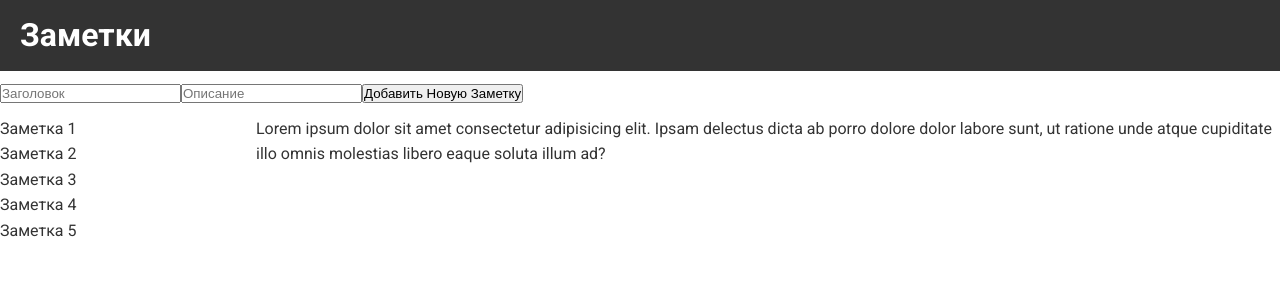
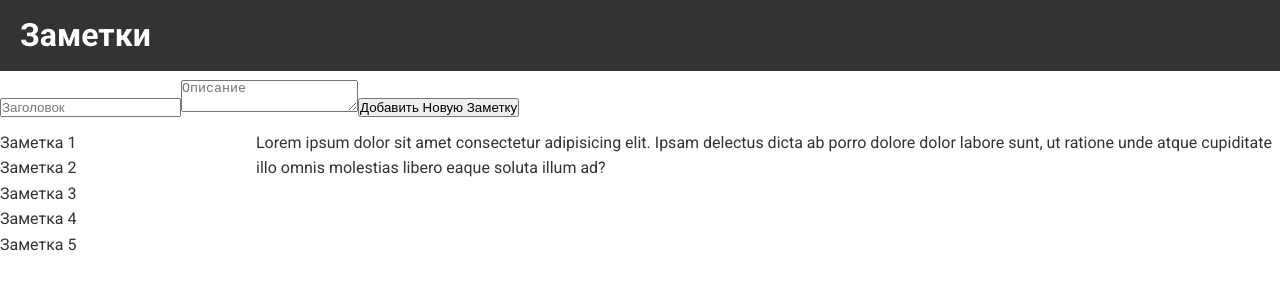
Before and after one commit to Eltach00/note-app, an Angular app: page / in a window 1280 px wide. Shown: the top 300 px of the page. Built offline with nearby package versions, Linux system fonts and the light colour scheme.

Commit message:
add and choose the new note

```diff
--- a/src/app/app.component.html
+++ b/src/app/app.component.html
@@ -1,5 +1,7 @@
 <app-header></app-header>
+
 <app-add-note (onAdd)="addNewNote($event)"></app-add-note>
+
 <div class="container">
   <app-side-bar
     [data]="data"
--- a/src/app/app.component.ts
+++ b/src/app/app.component.ts
@@ -6,23 +6,22 @@ import { INITDATA } from './data/testData';
 @Component({
   selector: 'app-root',
   templateUrl: './app.component.html',
-  styleUrls: ['./app.component.scss']
+  styleUrls: ['./app.component.scss'],
 })
 export class AppComponent {
-  data: INote[] = INITDATA
-  desc: string = this.data[0].description
-  newNote: string
+  data: INote[] = INITDATA;
+  desc: string = this.data[0].description;
 
   constructor(private title: Title) {
-    this.title.setTitle('Make notes for sure')
+    this.title.setTitle('Make notes for sure');
   }
 
   onChanged(id: number) {
-    this.desc = this.data.find( n => n.id === id).description
+    this.desc = this.data.find((n) => n.id === id).description;
   }
 
   addNewNote(note: INote) {
-    this.data.push(note)
+    const index = this.data.push(note);
+    this.desc = this.data[index - 1].description;
   }
-
 }
--- a/src/app/components/add-note/add-note.component.html
+++ b/src/app/components/add-note/add-note.component.html
@@ -1,5 +1,5 @@
 <form [formGroup]="noteForm" (ngSubmit)="addNote()">
   <input formControlName="title"  placeholder="Заголовок" />
-  <input formControlName="description"  placeholder="Описание" />
+  <textarea formControlName="description"  placeholder="Описание" ></textarea>
   <button type="submit">Добавить Новую Заметку</button>
 </form>
```
